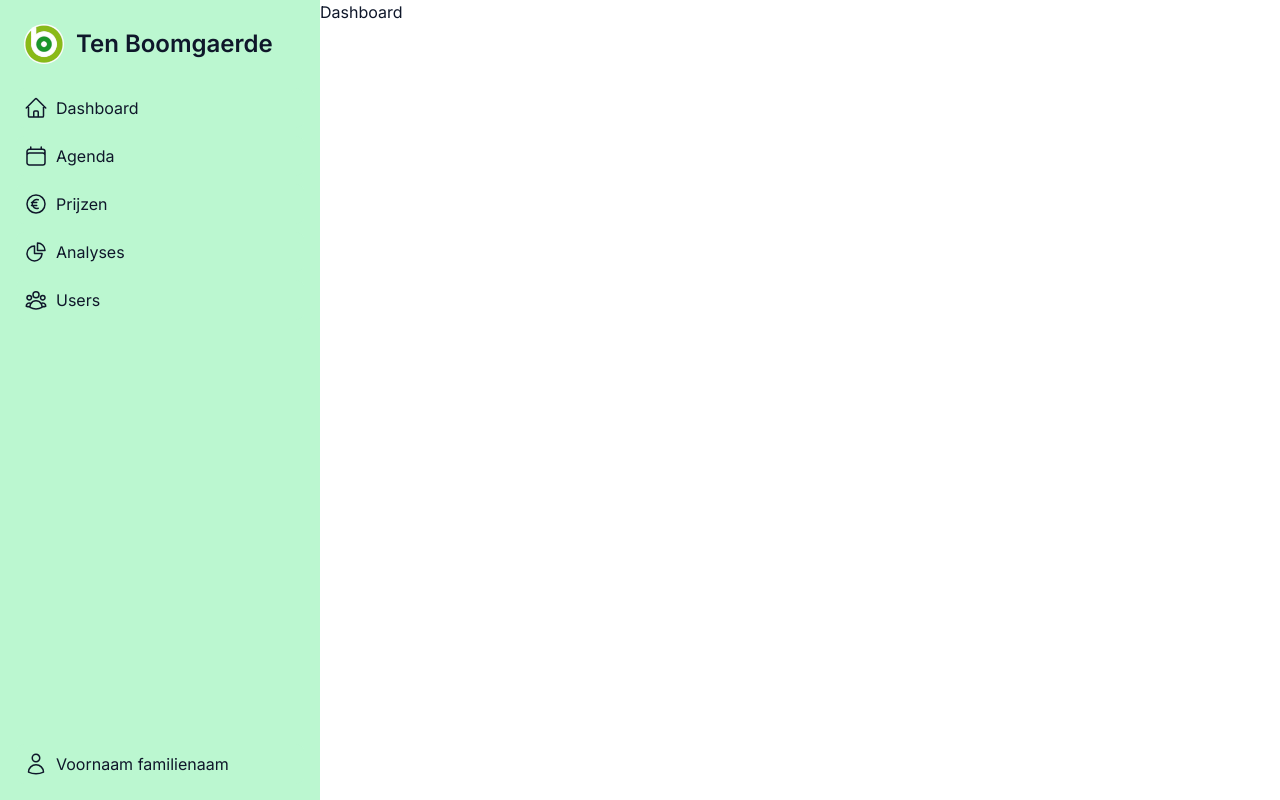
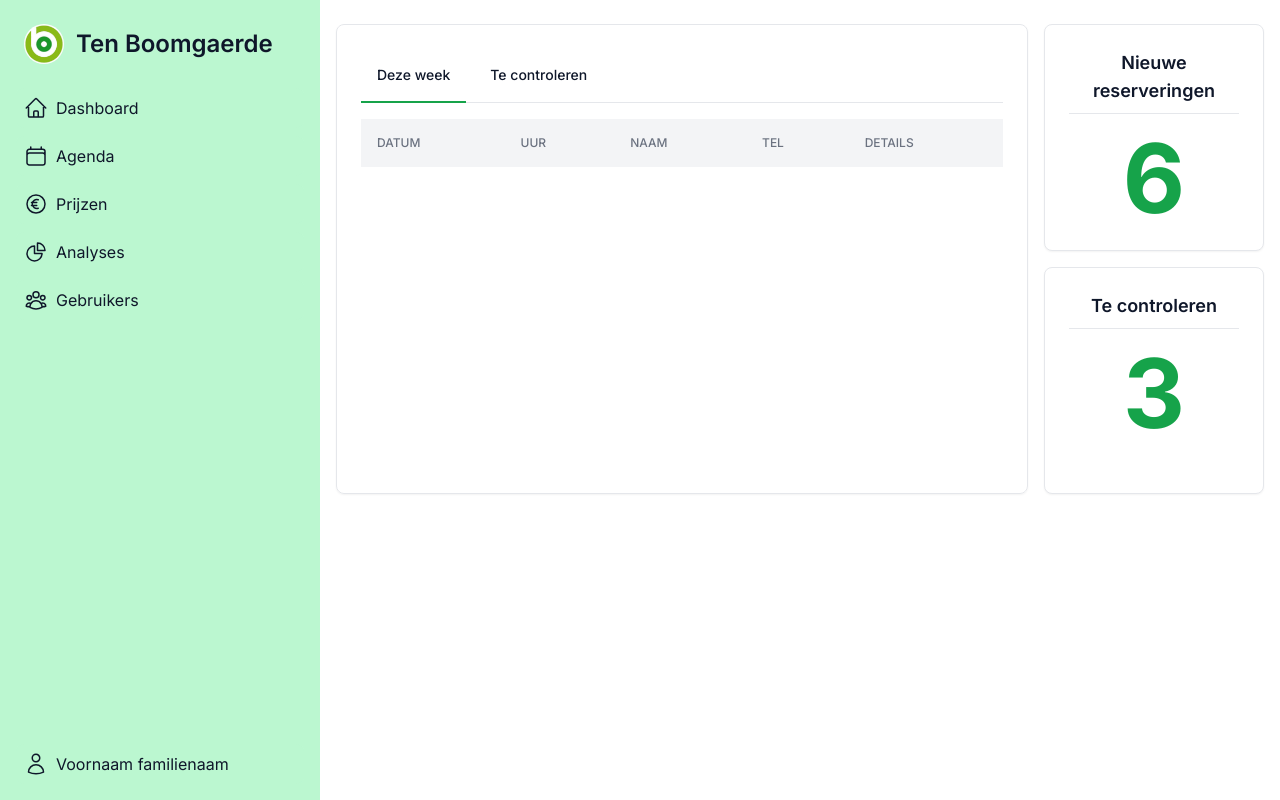
Before and after one commit to WEB4YOU-BE/P007-TenBoomgaerde, a Next.js app: page /dashboard in a window 1280 px wide. Built offline with nearby package versions, Linux system fonts and the light colour scheme.

Commit message:
Added cards on the dashboard
Signed-off-by: Tiebe Deweerdt <tiebe.dw1@gmail.com>

```diff
--- a/package.json
+++ b/package.json
@@ -9,10 +9,12 @@
     "postinstall": "prisma generate"
   },
   "dependencies": {
-    "@radix-ui/react-collapsible": "^1.0.3",
     "@next-auth/prisma-adapter": "^1.0.7",
     "@prisma/client": "^4.16.0",
+    "@radix-ui/react-collapsible": "^1.0.3",
+    "@radix-ui/react-hover-card": "^1.0.6",
     "@radix-ui/react-slot": "^1.0.2",
+    "@radix-ui/react-tabs": "^1.0.4",
     "@radix-ui/react-toast": "^1.1.4",
     "@types/node": "20.3.1",
     "@types/react": "18.2.12",
--- a/src/app/dashboard/layout.tsx
+++ b/src/app/dashboard/layout.tsx
@@ -77,7 +77,7 @@ export default function PublicNavigationLayoutDashboard({children}: { children:
                             <path strokeLinecap="round" strokeLinejoin="round"
                                   d="M18 18.72a9.094 9.094 0 003.741-.479 3 3 0 00-4.682-2.72m.94 3.198l.001.031c0 .225-.012.447-.037.666A11.944 11.944 0 0112 21c-2.17 0-4.207-.576-5.963-1.584A6.062 6.062 0 016 18.719m12 0a5.971 5.971 0 00-.941-3.197m0 0A5.995 5.995 0 0012 12.75a5.995 5.995 0 00-5.058 2.772m0 0a3 3 0 00-4.681 2.72 8.986 8.986 0 003.74.477m.94-3.197a5.971 5.971 0 00-.94 3.197M15 6.75a3 3 0 11-6 0 3 3 0 016 0zm6 3a2.25 2.25 0 11-4.5 0 2.25 2.25 0 014.5 0zm-13.5 0a2.25 2.25 0 11-4.5 0 2.25 2.25 0 014.5 0z"/>
                         </svg>
-                        <span>Users</span>
+                        <span>Gebruikers</span>
                     </Link>
                     <Collapsible>
                         <CollapsibleTrigger
@@ -173,7 +173,7 @@ export default function PublicNavigationLayoutDashboard({children}: { children:
                         <path strokeLinecap="round" strokeLinejoin="round"
                               d="M18 18.72a9.094 9.094 0 003.741-.479 3 3 0 00-4.682-2.72m.94 3.198l.001.031c0 .225-.012.447-.037.666A11.944 11.944 0 0112 21c-2.17 0-4.207-.576-5.963-1.584A6.062 6.062 0 016 18.719m12 0a5.971 5.971 0 00-.941-3.197m0 0A5.995 5.995 0 0012 12.75a5.995 5.995 0 00-5.058 2.772m0 0a3 3 0 00-4.681 2.72 8.986 8.986 0 003.74.477m.94-3.197a5.971 5.971 0 00-.94 3.197M15 6.75a3 3 0 11-6 0 3 3 0 016 0zm6 3a2.25 2.25 0 11-4.5 0 2.25 2.25 0 014.5 0zm-13.5 0a2.25 2.25 0 11-4.5 0 2.25 2.25 0 014.5 0z"/>
                     </svg>
-                    <span>Users</span>
+                    <span>Gebruikers</span>
                 </Link>
             </div>
             <Collapsible open={isOpen} onOpenChange={setIsOpen}>
--- a/src/app/dashboard/page.tsx
+++ b/src/app/dashboard/page.tsx
@@ -1,5 +1,104 @@
+import {Tabs, TabsContent, TabsList, TabsTrigger} from "@/components/ui/Tabs";
+import {HoverCard, HoverCardContent, HoverCardTrigger} from "@/components/ui/Hover-card";
+
 export default function Index() {
     return <main className={"w-full min-h-[100svh]"}>
-        Dashboard
+        <div className={"px-4 pt-6"}>
+            <div className={"grid gap-4 grid-cols-2 xl:grid-cols-4 2xl:grid-cols-5 grid-rows-2"}>
+                <div
+                    className={"p-4 border border-gray-200 rounded-lg shadow-sm col-span-2 xl:col-span-3 2xl:col-span-4 sm:p-6 xl:row-span-2"}>
+                    <Tabs defaultValue={"Deze week"}>
+                        <div className={"mb-4 border-b border-gray-200"}>
+                            <TabsList className={"flex flex-wrap -mb-px text-sm font-medium text-center"}>
+                                <div className={"mr-2"}>
+                                    <TabsTrigger value={"Deze week"}
+                                                 className={"inline-block p-4 border-b-2 border-transparent rounded-t-lg hover:border-green-600 data-[state=active]:border-green-600"}>Deze
+                                        week</TabsTrigger>
+                                </div>
+                                <div className={"mr-2"}>
+                                    <TabsTrigger value={"Te controleren"}
+                                                 className={"inline-block p-4 border-b-2 border-transparent rounded-t-lg hover:border-green-600 data-[state=active]:border-green-600"}>Te
+                                        controleren</TabsTrigger>
+                                </div>
+                            </TabsList>
+                        </div>
+                        <TabsContent value={"Deze week"}>
+                            <table className={"min-w-full divide-y divide-gray-200 table-fixed "}>
+                                <thead className={"bg-gray-100"}>
+                                <tr>
+                                    {
+                                        [
+                                            'Datum',
+                                            'Uur',
+                                            'Naam',
+                                            'Tel',
+                                            'Details'
+                                        ].map((th, index) => (
+                                            <th key={index} scope={"col"}
+                                                className={"p-4 text-xs font-medium text-left text-gray-500 uppercase"}>
+                                                {th}
+                                            </th>
+                                        ))
+                                    }
+                                </tr>
+                                </thead>
+                                <tbody className={"divide-y divide-gray-200"}>
+
+                                </tbody>
+                            </table>
+                        </TabsContent>
+                        <TabsContent value={"Te controleren"}>
+                            <table className={"min-w-full divide-y divide-gray-200 table-fixed "}>
+                                <thead className={"bg-gray-100"}>
+                                <tr>
+                                    {
+                                        [
+                                            'Datum',
+                                            'Uur',
+                                            'Naam',
+                                            'Tel',
+                                            'Details'
+                                        ].map((th, index) => (
+                                            <th key={index} scope={"col"}
+                                                className={"p-4 text-xs font-medium text-left text-gray-500 uppercase"}>
+                                                {th}
+                                            </th>
+                                        ))
+                                    }
+                                </tr>
+                                </thead>
+                                <tbody className={"divide-y divide-gray-200"}>
+
+                                </tbody>
+                            </table>
+                        </TabsContent>
+                    </Tabs>
+                </div>
+                <div className={"p-4 bg-white border border-gray-200 rounded-lg shadow-sm sm:p-6"}>
+                    <HoverCard>
+                        <HoverCardTrigger asChild>
+                            <h2 className={"mb-4 pb-2 text-lg font-semibold text-center border-b border-gray-200"}>Nieuwe
+                                reserveringen</h2>
+                        </HoverCardTrigger>
+                        <HoverCardContent>
+                            <p>Dit zijn de nieuwe reserveringen vanaf maandag deze week.</p>
+                        </HoverCardContent>
+                    </HoverCard>
+                    <p className={"text-6xl font-bold text-green-600 sm:text-8xl text-center"}>6</p>
+                </div>
+                <div className={"p-4 bg-white border border-gray-200 rounded-lg shadow-sm sm:p-6"}>
+                    <HoverCard>
+                        <HoverCardTrigger asChild>
+                            <h2 className={"mb-4 pb-2 text-lg font-semibold text-center border-b border-gray-200"}>Te
+                                controleren</h2>
+                        </HoverCardTrigger>
+                        <HoverCardContent>
+                            <p>Dit zijn de te controleren reserveringen.</p>
+                        </HoverCardContent>
+                    </HoverCard>
+                    <p className={"text-6xl font-bold text-green-600 sm:text-8xl text-center"}>3</p>
+                </div>
+            </div>
+        </div>
     </main>;
 }
--- /dev/null
+++ b/src/components/ui/Hover-card.tsx
@@ -0,0 +1,29 @@
+"use client"
+
+import * as React from "react"
+import * as HoverCardPrimitive from "@radix-ui/react-hover-card"
+
+import {cn} from "@/librairy/utils"
+
+const HoverCard = HoverCardPrimitive.Root
+
+const HoverCardTrigger = HoverCardPrimitive.Trigger
+
+const HoverCardContent = React.forwardRef<
+    React.ElementRef<typeof HoverCardPrimitive.Content>,
+    React.ComponentPropsWithoutRef<typeof HoverCardPrimitive.Content>
+>(({className, align = "center", sideOffset = 4, ...props}, ref) => (
+    <HoverCardPrimitive.Content
+        ref={ref}
+        align={align}
+        sideOffset={sideOffset}
+        className={cn(
+            "z-50 w-40 rounded-md border bg-popover p-4 text-popover-foreground shadow-md outline-none data-[state=open]:animate-in data-[state=closed]:animate-out data-[state=closed]:fade-out-0 data-[state=open]:fade-in-0 data-[state=closed]:zoom-out-95 data-[state=open]:zoom-in-95 data-[side=bottom]:slide-in-from-top-2 data-[side=left]:slide-in-from-right-2 data-[side=right]:slide-in-from-left-2 data-[side=top]:slide-in-from-bottom-2",
+            className
+        )}
+        {...props}
+    />
+))
+HoverCardContent.displayName = HoverCardPrimitive.Content.displayName
+
+export {HoverCard, HoverCardTrigger, HoverCardContent}
--- /dev/null
+++ b/src/components/ui/Tabs.tsx
@@ -0,0 +1,55 @@
+"use client"
+
+import * as React from "react"
+import * as TabsPrimitive from "@radix-ui/react-tabs"
+
+import {cn} from "@/librairy/utils"
+
+const Tabs = TabsPrimitive.Root
+
+const TabsList = React.forwardRef<
+    React.ElementRef<typeof TabsPrimitive.List>,
+    React.ComponentPropsWithoutRef<typeof TabsPrimitive.List>
+>(({className, ...props}, ref) => (
+    <TabsPrimitive.List
+        ref={ref}
+        className={cn(
+            "",
+            className
+        )}
+        {...props}
+    />
+))
+TabsList.displayName = TabsPrimitive.List.displayName
+
+const TabsTrigger = React.forwardRef<
+    React.ElementRef<typeof TabsPrimitive.Trigger>,
+    React.ComponentPropsWithoutRef<typeof TabsPrimitive.Trigger>
+>(({className, ...props}, ref) => (
+    <TabsPrimitive.Trigger
+        ref={ref}
+        className={cn(
+            "",
+            className
+        )}
+        {...props}
+    />
+))
+TabsTrigger.displayName = TabsPrimitive.Trigger.displayName
+
+const TabsContent = React.forwardRef<
+    React.ElementRef<typeof TabsPrimitive.Content>,
+    React.ComponentPropsWithoutRef<typeof TabsPrimitive.Content>
+>(({className, ...props}, ref) => (
+    <TabsPrimitive.Content
+        ref={ref}
+        className={cn(
+            "mt-2 ring-offset-white focus-visible:outline-none focus-visible:ring-2 focus-visible:ring-slate-400 focus-visible:ring-offset-2 dark:ring-offset-slate-950 dark:focus-visible:ring-slate-800",
+            className
+        )}
+        {...props}
+    />
+))
+TabsContent.displayName = TabsPrimitive.Content.displayName
+
+export {Tabs, TabsList, TabsTrigger, TabsContent}
```
Also changed, not shown: 1 other file (tests, documents, lock files or other folders).
